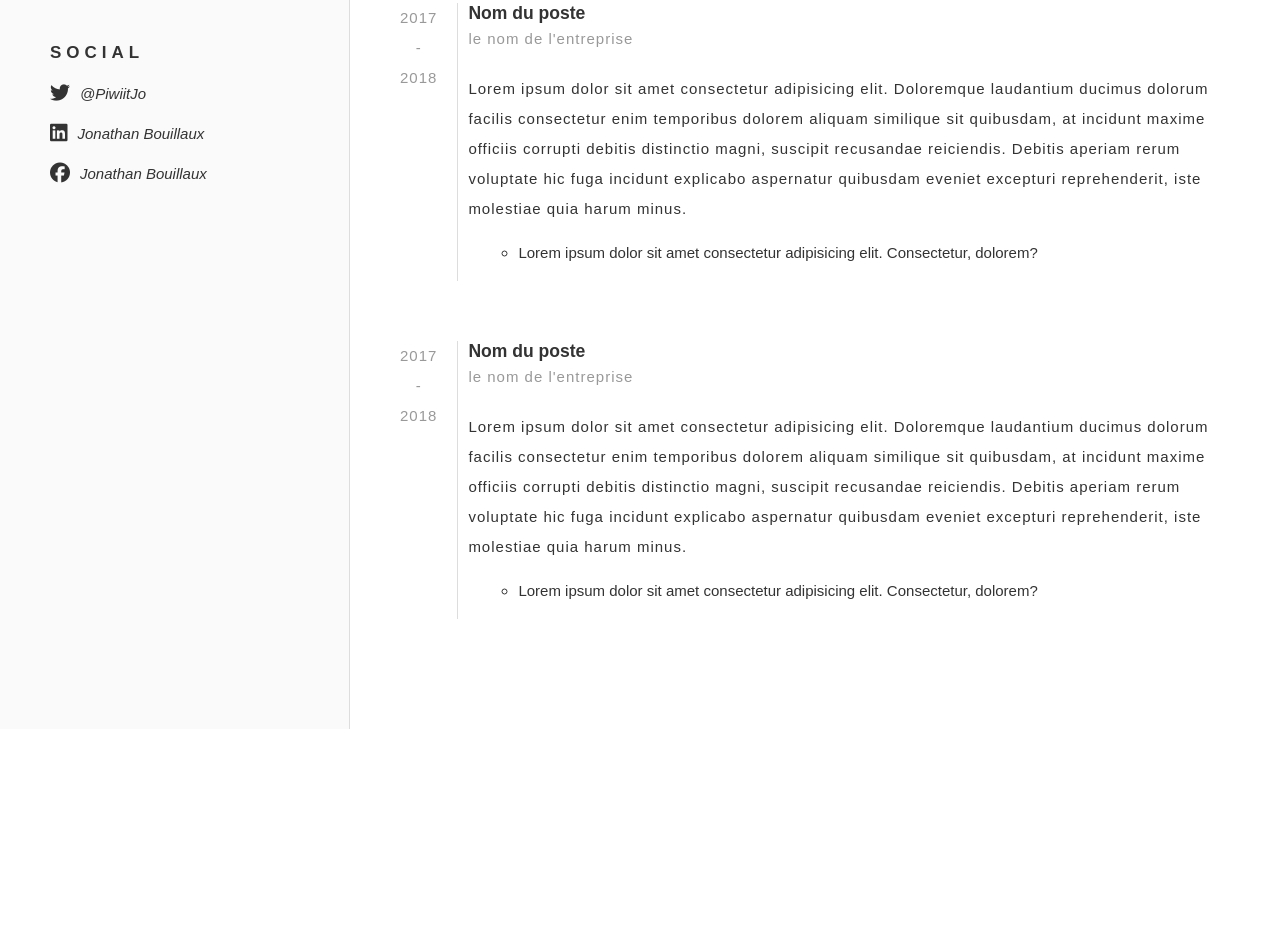
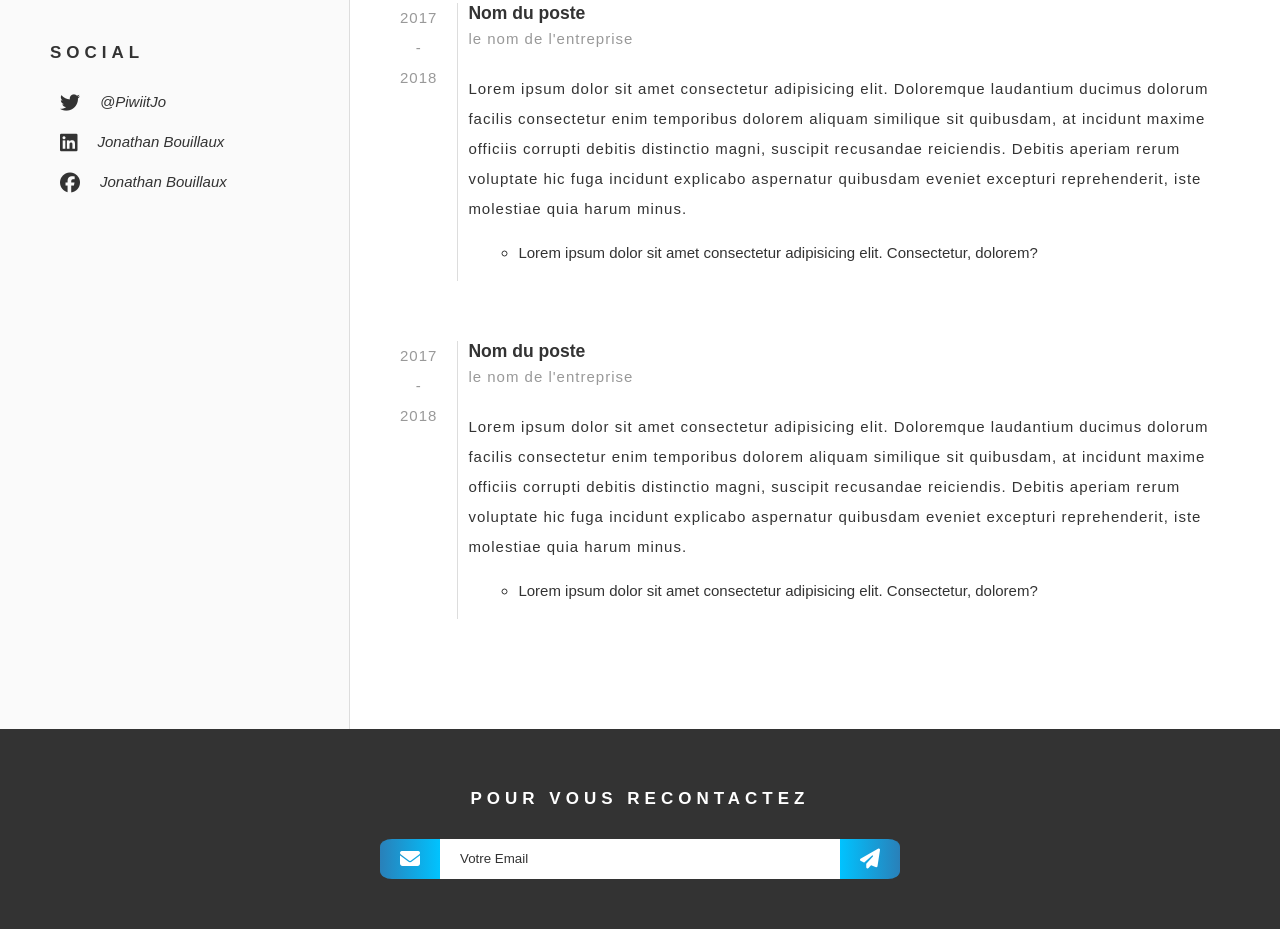
Before and after one commit to piwiit/CV, a website: page index.html in a window 1280 px wide. Shown: the part 1218-2147 px from the top of the page. Before the commit the page ends 1947 px from the top, so only its background shows below. Drawn offline with Linux system fonts and the light colour scheme; a web font is replaced by a local one.

Commit message:
projet responsive

```diff
--- a/index.html
+++ b/index.html
@@ -18,7 +18,7 @@
   <body>
     <div class="grid-container">
       <header>
-        <h1>Jonathan Bouillaux</h1>
+        <h1><span>J</span>onathan Bouillaux</h1>
         <p>Développeur Web</p>
       </header>
       <section class="picture">
@@ -77,27 +77,27 @@
         <div class="bloc">
           <h2 class="title-small">SOCIAL</h2>
           <div class="social-container">
+            <a href="https://twitter.com/PiwiitJo">
               <i class="fab fa-twitter"></i>
-            <p><a href="https://twitter.com/PiwiitJo">@PiwiitJo</a></p>
+              <p>@PiwiitJo</p></a
+            >
           </div>
 
           <div class="social-container">
-            <i class="fab fa-linkedin"></i>
-            <p>
             <a
               href="https://www.linkedin.com/public-profile/settings?trk=d_flagship3_profile_self_view_public_profile"
-                >Jonathan Bouillaux</a
+              ><i class="fab fa-linkedin"></i>
+              <p>
+                Jonathan Bouillaux
+              </p></a
             >
-            </p>
           </div>
 
           <div class="social-container">
+            <a href="https://www.facebook.com/jonathan.bouillaux">
               <i class="fab fa-facebook"></i>
-            <p>
-              <a href="https://www.facebook.com/jonathan.bouillaux"
-                >Jonathan Bouillaux</a
+              <p>Jonathan Bouillaux</p></a
             >
-            </p>
           </div>
         </div>
       </aside>
@@ -200,6 +200,16 @@
           </div>
         </div>
       </main>
+      <footer>
+        <h2 class="title-small">POUR VOUS RECONTACTEZ</h2>
+        <form action="#">
+          <i class="fas fa-envelope prefix"></i>
+          <input type="text" placeholder="Votre Email" />
+          <button>
+            <i class="fas fa-paper-plane postfix"></i>
+          </button>
+        </form>
+      </footer>
     </div>
   </body>
 </html>
--- /dev/null
+++ b/scss/_annimation.scss
@@ -0,0 +1,20 @@
+@keyframes bounce {
+  0% {
+    transform: rotate(-45deg);
+  }
+  10% {
+    transform: rotate(-35deg);
+  }
+  70% {
+    transform: rotate(20deg);
+  }
+  80% {
+    transform: rotate(-10deg);
+  }
+  90% {
+    transform: rotate(5deg);
+  }
+  100% {
+    transform: rotate(-0deg);
+  }
+}
--- /dev/null
+++ b/scss/_media-queries.scss
@@ -0,0 +1,24 @@
+/* Landscape phones and down */
+@mixin xs {
+  @media (max-width: 480px) {
+    @content;
+  }
+}
+/* Landscape phone to portrait tablet */
+@mixin sm {
+  @media (max-width: 767px) {
+    @content;
+  }
+}
+/* Portrait tablet to landscape and desktop */
+@mixin md {
+  @media (max-width: 768px) and (max-width: 979px) {
+    @content;
+  }
+}
+/* Large desktop */
+@mixin xl {
+  @media (max-width: 1200px) {
+    @content;
+  }
+}
--- a/scss/style.scss
+++ b/scss/style.scss
@@ -2,13 +2,24 @@
 @import "base";
 @import "classes";
 @import "utiles";
-
+@import "annimation";
+@import "media-queries";
 .grid-container {
   display: grid;
   grid:
     "picture header" auto
     "aside main" 1fr
-    /350px auto;
+    "footer footer" auto
+    / 350px auto;
+  @include xs {
+    grid:
+      "header" auto
+      "main" auto
+      "picture" auto
+      "aside" auto
+      "footer " auto
+      / auto;
+  }
   min-height: 100vh;
 }
 header {
@@ -20,15 +31,25 @@ header {
   flex-direction: column;
   justify-content: center;
   align-items: center;
+  @include xs {
+    padding: 5rem 2rem;
+  }
   h1 {
     font-size: 6rem;
     line-height: 8rem;
     font-weight: 300;
     letter-spacing: 1.8rem;
+    @include xs {
+      font-size: 4rem;
+    }
   }
   p {
     font-size: 2rem;
     letter-spacing: 1rem;
+  }
+  span {
+    display: inline-block;
+    animation: bounce 1s;
   }
 }
 .picture {
@@ -100,11 +121,24 @@ aside {
       display: flex;
       justify-content: start;
       align-items: center;
-      margin: 2rem 0;
+      padding: 1rem 1rem;
+      border-radius: 5px;
+      transition: all 0.3s;
+      &:hover {
+        background: var(--border);
+        i {
+          color: var(--primary);
+          transform: scale(1.5);
+          transition: all 0.3s;
+        }
+      }
+      a {
+        display: flex;
+        flex-direction: row;
         i {
           font-size: 2rem;
           flex: 0 0 0 50px;
-        margin-right: 1rem;
+          margin-right: 2rem;
         }
         p {
           flex: auto;
@@ -113,9 +147,13 @@ aside {
       }
     }
   }
+}
 main {
   grid-area: main;
   padding: 5rem;
+  @include xs {
+    padding: 5rem 1.5rem;
+  }
   h2 {
     padding-bottom: 4rem;
   }
@@ -148,3 +186,65 @@ main {
     }
   }
 }
+footer {
+  display: flex;
+  flex-direction: column;
+  justify-content: center;
+  align-items: center;
+  text-align: center;
+  color: white;
+  grid-area: footer;
+  padding: 5rem 1.5rem;
+  @include xs {
+    padding: 1.5rem;
+  }
+  background: var(--text);
+  h2 {
+    margin-bottom: 3rem;
+  }
+  form {
+    display: flex;
+    align-items: center;
+  }
+  input {
+    min-width: 400px;
+    @include xs {
+      min-width: 200px;
+    }
+    padding: 1rem 2rem;
+    line-height: 2rem;
+    outline: none;
+    border: none;
+
+    &::placeholder {
+      color: var(--text);
+    }
+  }
+  .prefix {
+    background: linear-gradient(to right, var(--dark), var(--light));
+    padding: 1rem 2rem;
+    color: white;
+    font-size: 2rem;
+    border-top-left-radius: 20%;
+    border-bottom-left-radius: 20%;
+  }
+  button {
+    cursor: pointer;
+    transition: all 0.2s;
+    &:hover {
+      opacity: 0.8;
+    }
+    border: none;
+    outline: none;
+    background: var(--text);
+    .postfix {
+      background: linear-gradient(to left, var(--dark), var(--light));
+      padding: 1rem 2rem;
+      color: white;
+      font-size: 2rem;
+      border-top-right-radius: 20%;
+      border-bottom-right-radius: 20%;
+      outline: none;
+    }
+  }
+}
```
Also changed, not shown: css/style.css. Lines whose indentation alone changed are shown as unchanged.
